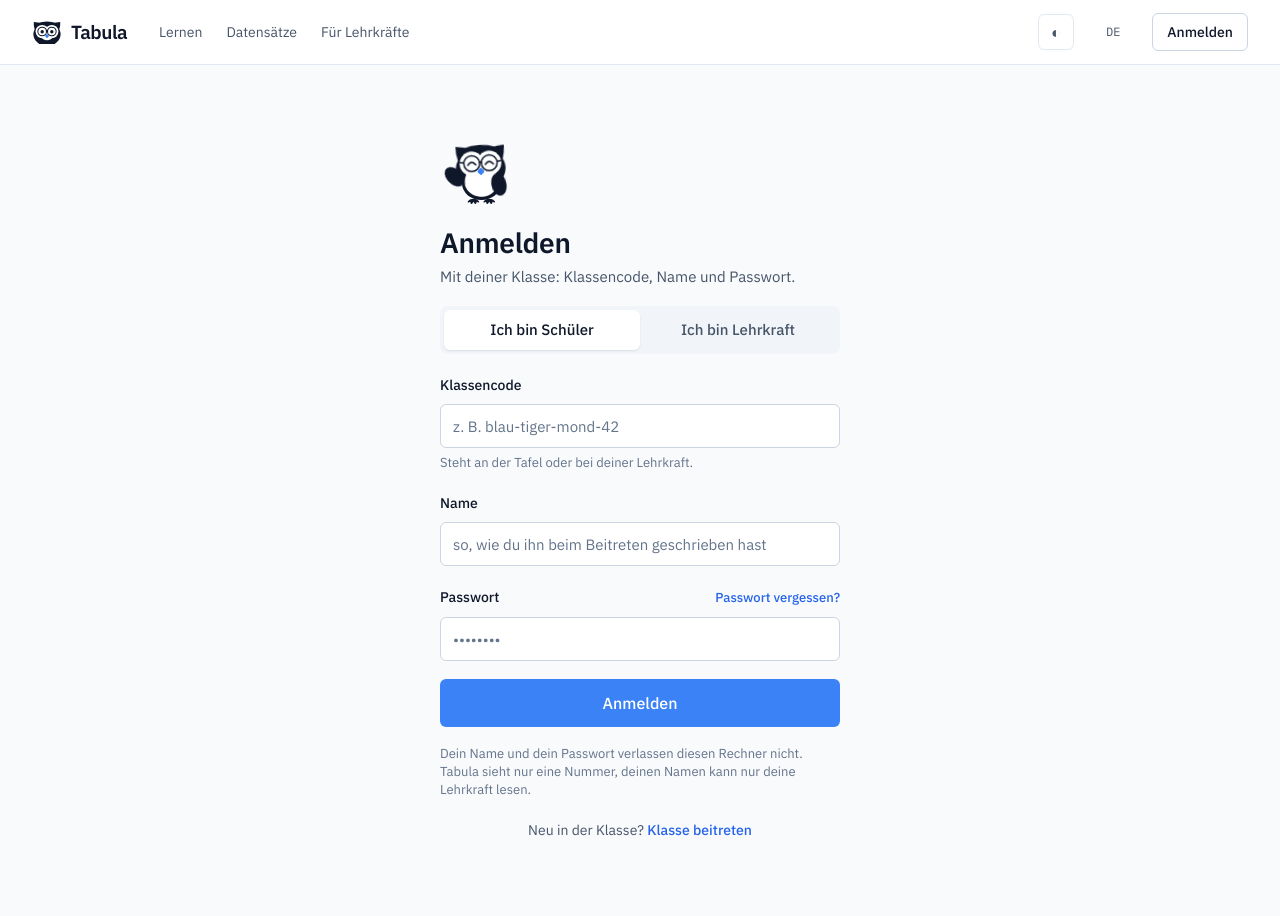
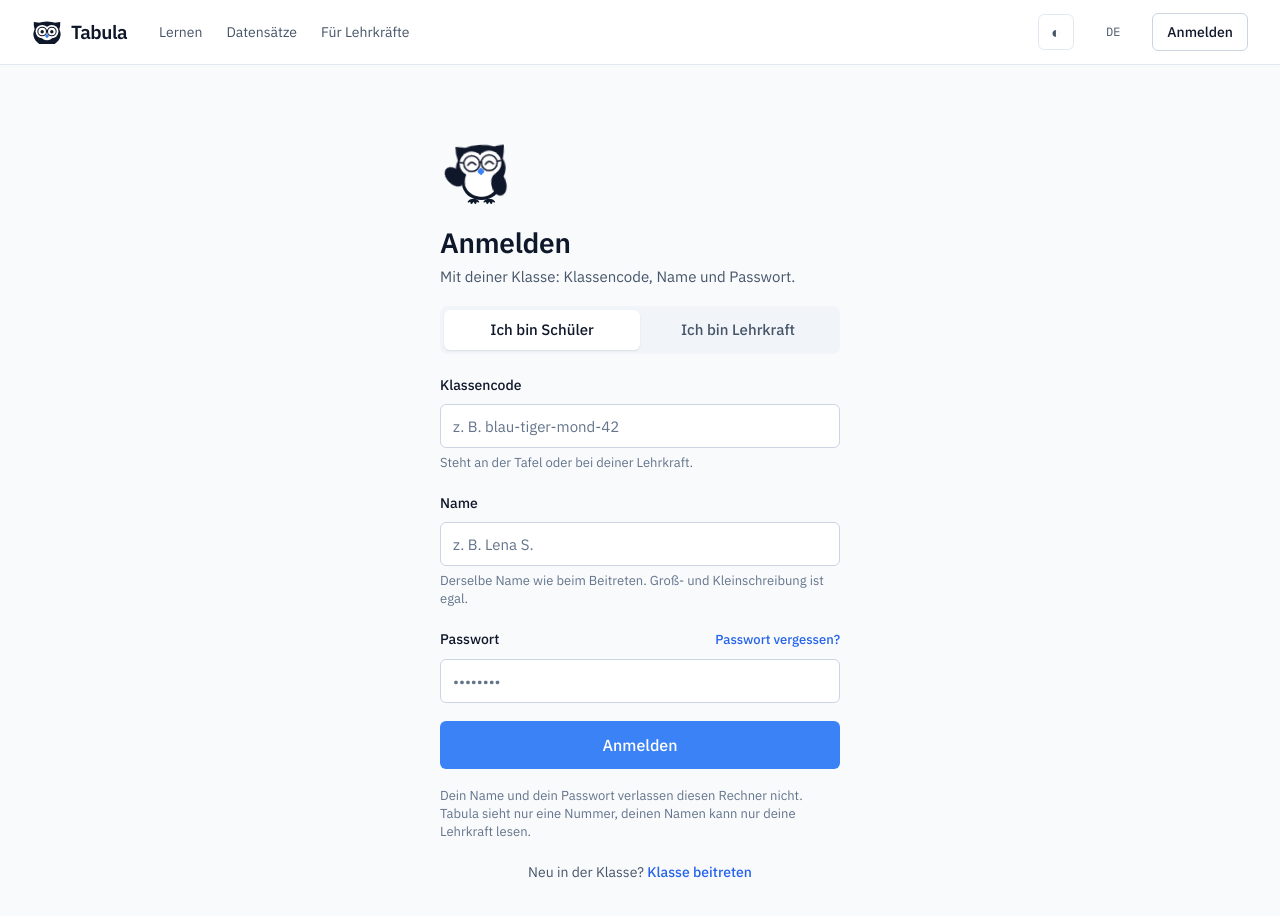
Before and after one commit to WarumSindNamenSoSchwer/SbSQLTT, a SvelteKit app: page /login in a window 1280 px wide. Shown: the top 916 px of the page. Built offline with nearby package versions, Linux system fonts and the light colour scheme.

Commit message:
Schüler-Anmeldung: Namensfeld mit Beispiel und klarem Hinweis (derselbe Name wie beim Beitreten, Groß/klein egal), auch bei Passwort vergessen

```diff
--- a/src/routes/login/+page.svelte
+++ b/src/routes/login/+page.svelte
@@ -270,8 +270,9 @@
 						</div>
 						<div class="field">
 							<label for="cl-name">Name</label>
-							<input id="cl-name" type="text" autocomplete="off" placeholder="so, wie du ihn beim Beitreten geschrieben hast"
+							<input id="cl-name" type="text" autocomplete="off" placeholder="z. B. Lena S."
 								class:err={nameErr} disabled={busy} bind:value={loginName} />
+							<span class="field-hint">Derselbe Name wie beim Beitreten. Groß- und Kleinschreibung ist egal.</span>
 							{#if nameErr}<span class="field-hint err-hint">Bitte gib deinen Namen ein.</span>{/if}
 						</div>
 						<div class="field">
@@ -329,7 +330,9 @@
 					</div>
 					<div class="field">
 						<label for="sr-name">Name</label>
-						<input id="sr-name" type="text" autocomplete="off" class:err={nameErr} disabled={busy} bind:value={loginName} />
+						<input id="sr-name" type="text" autocomplete="off" placeholder="z. B. Lena S." class:err={nameErr} disabled={busy} bind:value={loginName} />
+						<span class="field-hint">Derselbe Name wie beim Beitreten. Groß- und Kleinschreibung ist egal.</span>
+						{#if nameErr}<span class="field-hint err-hint">Bitte gib deinen Namen ein.</span>{/if}
 					</div>
 					<div class="field">
 						<label for="sr-rc">Einmal-Code der Lehrkraft</label>
```
